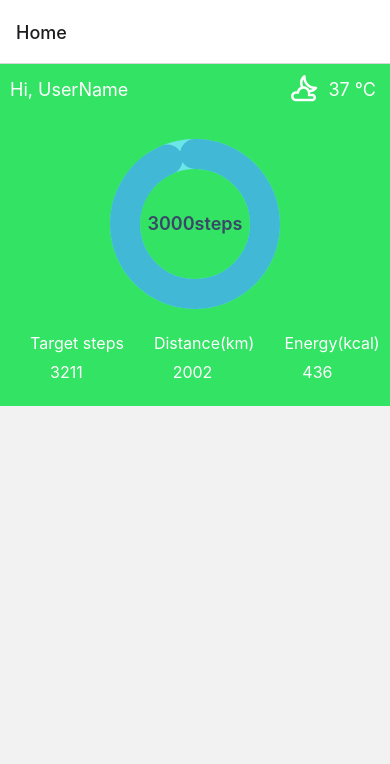
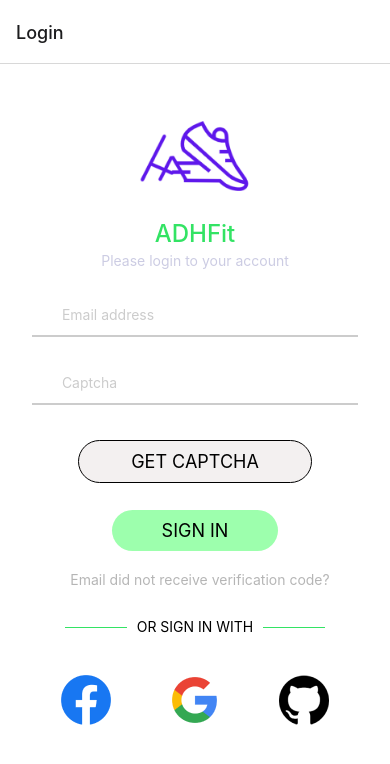
Before and after one commit to Hieuueihm/ADHFit, a React Native app: screen /Login in a window 390 px wide. Shown: the top 764 px of the page. Built offline with nearby package versions, Linux system fonts and the light colour scheme.

Commit message:
update login with email

```diff
--- a/App.tsx
+++ b/App.tsx
@@ -8,8 +8,8 @@ function App() {
   return (
     <NavigationContainer>
       <Stack.Navigator>
-        {/* <Stack.Screen name="Login" component={Login} /> */}
-        <Stack.Screen name="Home" component={Home}/>
+        <Stack.Screen name="Login" component={Login} />
+        <Stack.Screen name="Home" component={Home} />
         {/* <Stack.Screen name="Notifications" component={Notifications} />
       <Stack.Screen name="Profile" component={Profile} />
       <Stack.Screen name="Settings" component={Settings} /> */}
--- a/package.json
+++ b/package.json
@@ -1,7 +1,7 @@
 {
   "name": "ADHFit",
   "version": "0.0.1",
-  "private": "true",
+  "private": true,
   "scripts": {
     "android": "react-native run-android",
     "ios": "react-native run-ios",
@@ -11,7 +11,9 @@
   },
   "dependencies": {
     "@react-native-firebase/app": "^18.4.0",
+    "@react-navigation/native": "^6.1.7",
     "@react-navigation/native-stack": "^6.9.13",
+    "axios": "^1.5.0",
     "d3": "^7.8.5",
     "d3-shape": "^3.2.0",
     "firebase": "^10.4.0",
@@ -20,7 +22,7 @@
     "react-native-axios": "^0.17.1",
     "react-native-safe-area-context": "^4.7.2",
     "react-native-screens": "^3.25.0",
-    "react-native-ssvg": "^13.14.0",
+    "react-native-svg": "^13.14.0",
     "react-native-vector-icons": "^10.0.0"
   },
   "devDependencies": {
--- /dev/null
+++ b/src/api/APIManager.js
@@ -0,0 +1,8 @@
+import axios from "axios"
+
+const APIManager = axios.create({
+    baseURL: "http://10.0.2.2:3001/api",
+    responseType: "json",
+    withCredentials: true
+});
+export default APIManager;
--- /dev/null
+++ b/src/api/UserAPI.js
@@ -0,0 +1,31 @@
+import APIManager from "./APIManager";
+
+export const userGetCaptcha = async (email) => {
+    try {
+        const result = await APIManager('/user/getcaptcha', {
+            method: 'POST',
+            headers: {
+                'content-type': 'application/json'
+            },
+            data: email
+        });
+        return result;
+    } catch (error) {
+        return error;
+    }
+};
+
+export const userLogin = async (data) => {
+    try {
+        const response = await APIManager('/user/login', {
+            method: 'POST',
+            headers: {
+                'content-type': 'application/json'
+            },
+            data: data
+        })
+        return response;
+    } catch (error) {
+        return error;
+    }
+}
--- a/src/screens/welcome/Login.js
+++ b/src/screens/welcome/Login.js
@@ -1,32 +1,82 @@
 import React, { useState } from "react";
 import { Text, View, Image, SafeAreaView, StyleSheet, TextInput, TouchableOpacity, InputField, Alert } from "react-native";
-import { COLORS, APP_NAME } from '../../constants/index.js';
+import { COLORS, APP_NAME } from '../../../constants/index.js';
 // import Icon from '../../android/app/src/main/assets/fonts/FontAwesome.ttf'
 import MaterialCommunityIcons from 'react-native-vector-icons/MaterialCommunityIcons.js';
+import { userGetCaptcha, userLogin } from "../../api/UserAPI.js";
+
+import { useNavigation } from '@react-navigation/native';
+import Home from "../home/Home.js";
+
 
 const Login = () => {
+    const navigation = useNavigation();
     const [isTextInputEmailFocused, setIsTextInputEmailFocused] = useState(false);
     const [isTextInputCaptchaFocused, setIsTextInputCaptchaFocused] = useState(false);
     const [email, setEmail] = useState('');
+    const [captchaInput, setCaptchaInput] = useState('');
+    const [captcha, setCaptcha] = useState('');
+    const [isClickCaptcha, setIsClickCaptcha] = useState(false)
     const validateEmail = (email) => {
         const regex = /^[^\s@]+@[^\s@]+\.[^\s@]+$/;
         return regex.test(email);
-
     };
     const handleGetCaptcha = () => {
         if (!validateEmail(email)) {
             Alert.alert('Lỗi email', 'Vui lòng nhập đúng đinh dạng email');
             return;
+        } else {
+            setIsClickCaptcha(true);
+            userGetCaptcha({
+                "email": email
+            }).then(async (result) => {
+                // console.log(result);
+                if (result.status === 200) {
+                    console.log("Captcha đã được xử lý thành công!");
+                    // viết logic để chuyển giao diện
+                }
+            })
+                .catch(err => console.log(err))
         }
 
     };
+
+    const handleLogin = async () => {
+        const captchaRegex = /^\d{6}$/;
+        const isCaptchaValid = captchaRegex.test(captchaInput);
+
+        if (validateEmail(email)) {
+
+            // Thực hiện các tác vụ sau khi captcha hợp lệ
+            if (isCaptchaValid) {
+                userLogin({
+                    "email": email,
+                    "captcha": captchaInput
+                })
+                    .then(async (result) => {
+                        if (result.data.status == 200) {
+                            navigation.navigate('Home')
+                        } else {
+                            alert("Mã captcha sai!");
+                        }
+                    })
+                    .catch(error => console.log(error))
+            } else {
+                alert("Captcha không hợp lệ. Vui lòng nhập lại!");
+                // Thông báo lỗi cho người dùng hoặc thực hiện các tác vụ khác khi captcha không hợp lệ
+            }
+
+        } else {
+            alert("email không hợp lệ");
+        }
+    }
     return (
         <SafeAreaView
             style={styles.container}
         >
             <View style={styles.layoutLogo}>
                 <Image
-                    source={require('../assets/logos/logo.png')}
+                    source={require('../../assets/logos/logo.png')}
                     style={styles.mainLogo}
                 />
             </View>
@@ -96,8 +146,8 @@ const Login = () => {
 
                         }}
                         placeholderTextColor={COLORS.grey}
-                        keyboardType="email-address"W
-
+                        keyboardType="email-address"
+                        editable={!isClickCaptcha}
                     />
                 </View>
 
@@ -124,6 +174,7 @@ const Login = () => {
                         placeholder="Captcha"
                         onFocus={() => setIsTextInputCaptchaFocused(true)}
                         onBlur={() => setIsTextInputCaptchaFocused(false)}
+                        onChangeText={text => setCaptchaInput(text)}
                         style={{
                             flex: 1,
                             paddingVertical: 0,
@@ -133,7 +184,6 @@ const Login = () => {
                         placeholderTextColor={COLORS.grey}
 
                         keyboardType="number-pad"
-
                     />
                 </View>
 
@@ -168,6 +218,8 @@ const Login = () => {
                 </TouchableOpacity>
 
                 <TouchableOpacity
+                    onPress={handleLogin}
+
                     style={{
                         backgroundColor: COLORS.signin,
                         padding: 10,
@@ -236,13 +288,13 @@ const Login = () => {
                 }}>
                     <TouchableOpacity
                     >
-                        <Image source={require('../assets/logos/facebook.png')} />
+                        <Image source={require('../../assets/logos/facebook.png')} />
                     </TouchableOpacity>
                     <TouchableOpacity>
-                        <Image source={require('../assets/logos/google.png')} />
+                        <Image source={require('../../assets/logos/google.png')} />
                     </TouchableOpacity>
                     <TouchableOpacity>
-                        <Image source={require('../assets/logos/github.png')} />
+                        <Image source={require('../../assets/logos/github.png')} />
                     </TouchableOpacity>
                 </View>
             </View>
```
Also changed, not shown: firebase/Firebase.js (deleted, +0 -23 lines), 4 other files (tests, documents, lock files or other folders).
